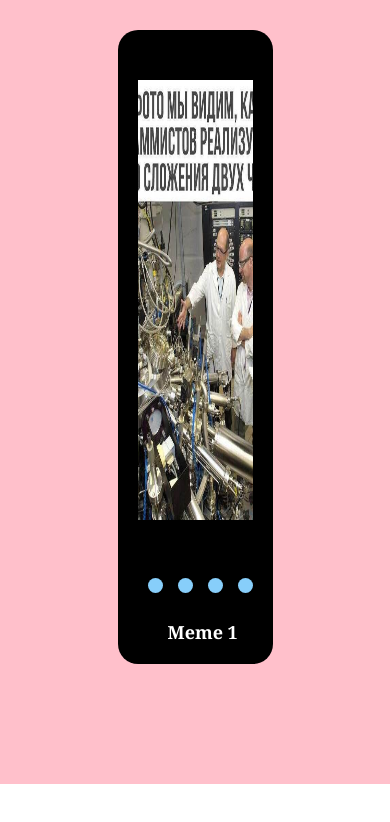
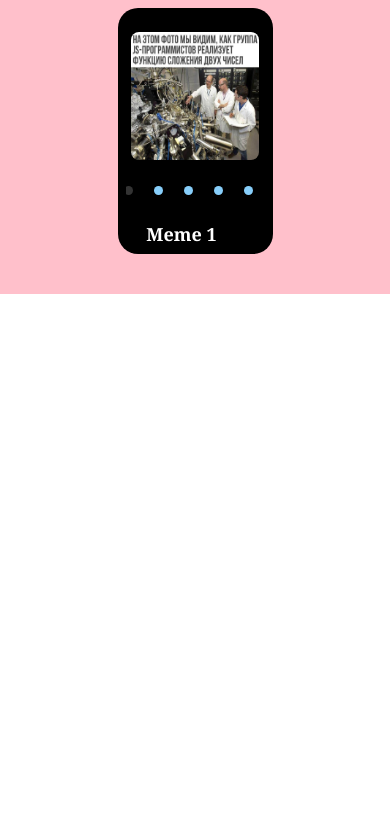
Before and after one commit to Ulistonee/cssMemeSlider, a plain HTML site: page cssMemeSlider/index.html in a window 390 px wide. Drawn offline with Linux system fonts and the light colour scheme.

Commit message:
feat: mobile version img height and width(Sun, Sep 15, 2024 02:07:42 PM)

```diff
--- a/cssMemeSlider/style.css
+++ b/cssMemeSlider/style.css
@@ -22,16 +22,19 @@ a:hover, a:active, a:focus {
 
 .meme-slider-wrapper {
     background-color: pink;
-    padding: 30px 40px 120px;
+    padding-top: 0.5rem; /* 30px */
+    padding-right: 2.50rem; /* 40px */
+    padding-left: 2.50rem; /* 40px */
+    padding-bottom: 2.50rem; /* 120px */
     display: flex;
     justify-content: center;
 }
 
 .meme-slider-smaller-wrapper {
     width: 50%;
-    padding: 20px;
+    padding: 0.5rem; /* 20px */
     background-color: black;
-    border-radius: 20px;
+    border-radius: 1.25rem; /* 20px */
 }
 
 .meme-slider {
@@ -48,27 +51,29 @@ a:hover, a:active, a:focus {
 }
 
 .meme-slider-slide {
-    width: 100%;
-    height: 500px;
+    max-width: 100%;
+    height: auto; /* 500px */
     flex-shrink: 0;
     background-color: black;
-    padding: 30px;
+    padding: 1rem;
     display: flex;
+    padding-bottom: 0;
 }
 
 .meme-slider-slide img {
-    /*max-width: 100%;*/
-    max-height: 100%;
-    border-radius: 20px;
+    max-width: 100%;
+    /*max-height: 100%;*/
+    height: auto;
+    border-radius: 0.5rem; /* 20px */
     margin: 0 auto;
-    width: 100%;
+    /*width: 100%;*/
 }
 
 .meme-phrases-wrapper {
-    margin-top: 20px;
+    margin-top: 1rem; /* 20px */
     width: 100%;
     overflow: hidden;
-    padding-left: 30px;
+    padding-left: 1.3rem; /* 30px */
 }
 
 .meme-phrases {
@@ -133,16 +138,16 @@ input[type="radio"] {
 
 .indicators {
     text-align: right;
-    padding-top: 20px;
+    padding-top: 1rem; /* 20px */
     display: flex;
     justify-content: right;
-    padding-right: 20px;
+    padding-right: 0.8rem; /* 20px */
 }
 
 .dot-wrapper {
     display: flex;
-    width: 30px;
-    height: 30px;
+    width: 1.87rem; /* 30px */
+    height: 1.87rem; /* 30px */
     border-radius: 50%;
     justify-content: center;
     align-items: center;
@@ -152,17 +157,24 @@ input[type="radio"] {
 
 .dot {
     display: inline-block;
-    width: 15px;
-    height: 15px;
+    width: 30%; /* 15px */
+    height: 30%; /* 15px */
     background-color: lightskyblue;
     border-radius: 50%;
-    margin: 20px 5px;
+    margin-top: 1.25rem; /* 20px */
+    margin-right: 0.2rem; /* 5px */
+    margin-left: 0.2rem; /* 5px */
+    margin-bottom: 1.25rem; /* 20px */
     cursor: pointer;
     transition: background-color 0.3s ease;
 }
 
 .dot:hover {
     background-color: #ddd;
+}
+
+.dot:active {
+    transform: scale(0.85);
 }
 
 input#slide1:checked ~ .indicators label[for="slide1"] span,
```
